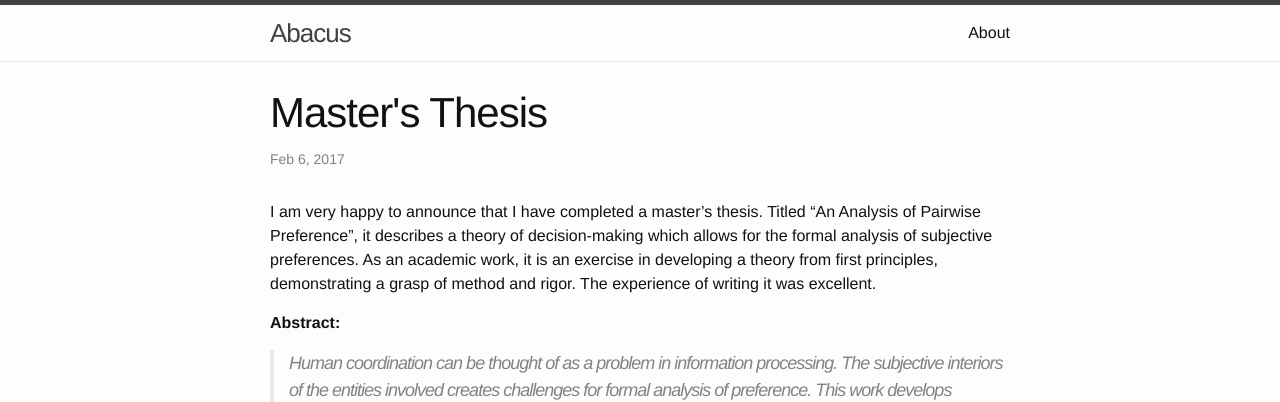
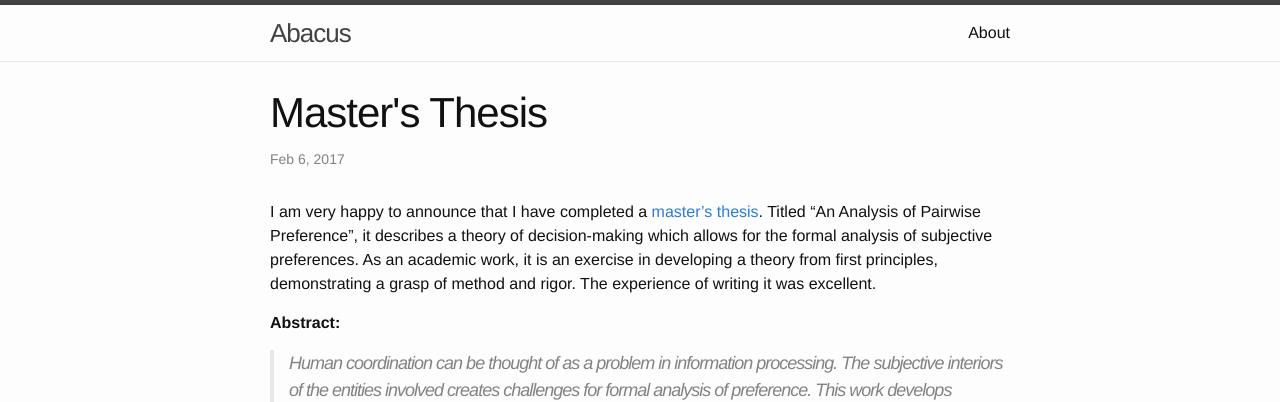
Before and after one commit to kronosapiens/kronosapiens.github.io, a Jekyll site: the page built from _posts/2017-02-06-thesis.md, in a window 1280 px wide. Shown: the top 402 px of the page. Built offline with Jekyll 4.4.1, drawn with Linux system fonts in a browser that asks for light colours; comment, search, counter and statistics services are not loaded; part of the change alters nothing that is shown.

```diff
--- a/_posts/2017-02-06-thesis.md
+++ b/_posts/2017-02-06-thesis.md
@@ -10,7 +10,7 @@ tags:
 
 ---
 
-I am very happy to announce that I have completed a master's thesis. Titled "An Analysis of Pairwise Preference", it describes a theory of decision-making which allows for the formal analysis of subjective preferences. As an academic work, it is an exercise in developing a theory from first principles, demonstrating a grasp of method and rigor. The experience of writing it was excellent.
+I am very happy to announce that I have completed a [master's thesis](http://nbviewer.jupyter.org/github/kronosapiens/thesis/blob/master/tex/thesis.pdf). Titled "An Analysis of Pairwise Preference", it describes a theory of decision-making which allows for the formal analysis of subjective preferences. As an academic work, it is an exercise in developing a theory from first principles, demonstrating a grasp of method and rigor. The experience of writing it was excellent.
 
 **Abstract:**
 
```
